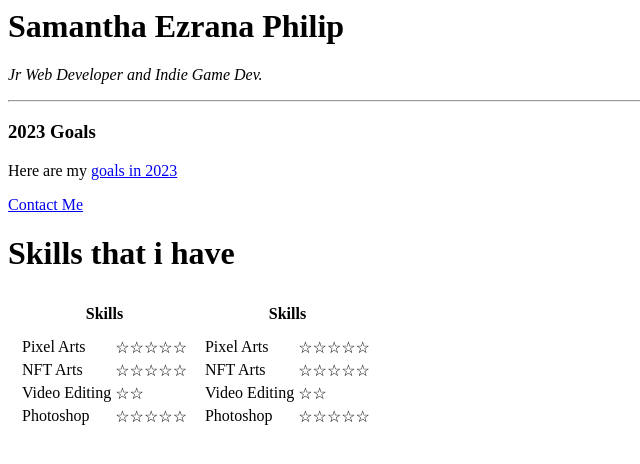
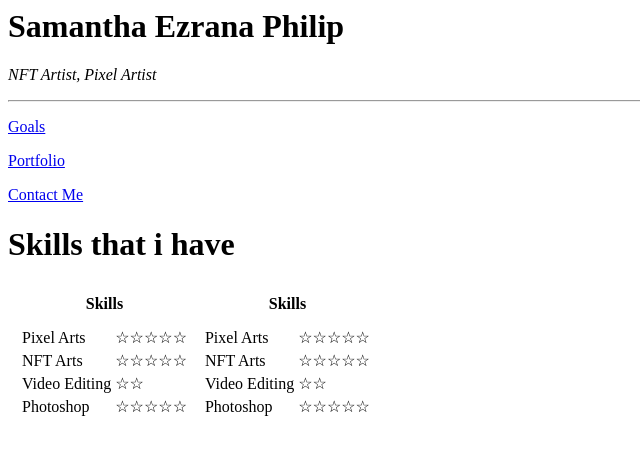
Before and after one commit to ezrana94/cv, a plain HTML site: page index.html in a window 1280 px wide. Shown: the whole page, without its empty margins (0-640 px from the left). Drawn offline with Linux system fonts and the light colour scheme.

Commit message:
Update index.html

```diff
--- a/index.html
+++ b/index.html
@@ -1,15 +1,15 @@
 <html lang="en">
 <head>
     <meta charset="UTF-8">
-    <title>Samantha's Personal Site</title>
+    <title>Samantha's</title>
 </head>
 <body>
 
     <h1>Samantha Ezrana Philip</h1>
-    <p><em>Jr Web Developer and Indie Game Dev.</em></p>
+    <p><em>NFT Artist, Pixel Artist</em></p>
     <hr>
-    <h3>2023 Goals</h3>
-    <p>Here are my <a href="goal.html">goals in 2023</a></p>
+    <p><a href="goal.html">Goals</a></p>
+    <p><a href="portfolio.html">Portfolio</a></p>
     <p><a href="contactme.html">Contact Me</a></p>
 
     <h1> Skills that i have</h1>
```
